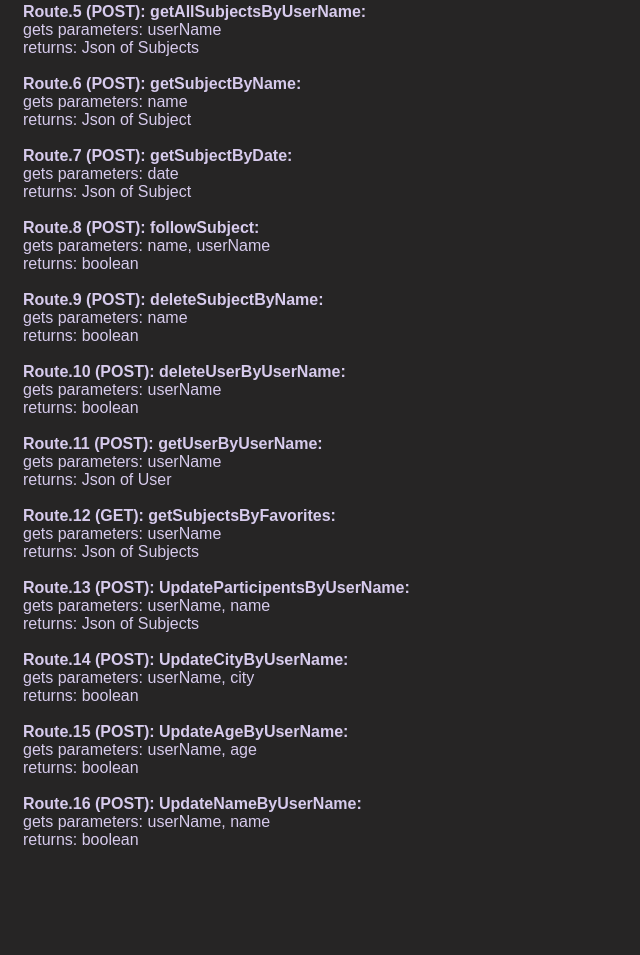
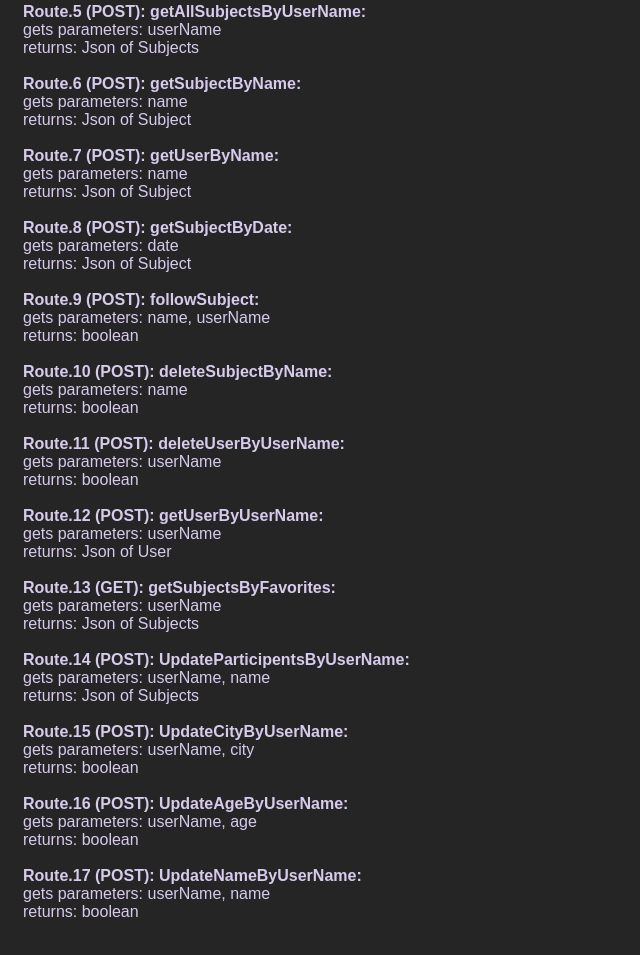
Before and after one commit to ReutLeib/JeMusic, a website: page service/public/html/index.html in a window 1280 px wide. Shown: the part 1559-2514 px from the top of the page, without its empty margins (0-640 px from the left). Before the commit the page ends 2457 px from the top, so only its background shows below. Drawn offline with Linux system fonts and the light colour scheme.

Commit message:
change routes to get

```diff
--- a/service/controllers/smartSearch.ctl.js
+++ b/service/controllers/smartSearch.ctl.js
@@ -167,7 +167,7 @@ exports.getSubjectsByFavorites = (req,res) => {
   var arrayOfSubjects = [];
   var promiseArray = [];
 
-  GetFavoritesByUserName_FavoriteSchema(req.body.userName).then((favorites,error) => {
+  GetFavoritesByUserName_FavoriteSchema(req.params.userName).then((favorites,error) => {
     //check if return "{}"
     if(favorites != ""){
         for (let j=0; j<favorites.length; j++) {
--- a/service/controllers/subject.ctl.js
+++ b/service/controllers/subject.ctl.js
@@ -146,7 +146,7 @@ var getSubjectByNameReturnSubject_SubjectSchema = (_name) => {
 exports.getAllSubjectsByUserName = (req,res)=>{
     console.log("Enter route(POST): /getAllSubjectsByUserName");
 
-    getAllSubjectsByUserName_UserSchema(req.body.userName).then((result,error) => {
+    getAllSubjectsByUserName_UserSchema(req.params.userName).then((result,error) => {
         if(result){
             // if result TRUE:
             console.log(`RESULT: ${result}`);
--- a/service/controllers/user.ctl.js
+++ b/service/controllers/user.ctl.js
@@ -94,7 +94,7 @@ var IsUniqueUserName_UserSchema = (value) => {
 
   console.log("Enter route(POST): /getAllVideosByUserName");
 
-   getAllVideosByUserName_UserSchema(req.body.userName).then((result,error) => {
+   getAllVideosByUserName_UserSchema(req.params.userName).then((result,error) => {
       if(result){
         // if result TRUE:
         console.log(`RESULT: ${result}`);
--- a/service/public/html/index.html
+++ b/service/public/html/index.html
@@ -138,43 +138,47 @@
           gets parameters: name <br>
           returns: Json of Subject <br><br>
 
-      <b>Route.7 (POST): getSubjectByDate: </b><br>
+      <b>Route.7 (POST): getUserByName: </b><br>
+          gets parameters: name <br>
+          returns: Json of Subject <br><br>
+
+      <b>Route.8 (POST): getSubjectByDate: </b><br>
           gets parameters: date <br>
           returns: Json of Subject<br><br>
 
-      <b>Route.8 (POST): followSubject: </b><br>
+      <b>Route.9 (POST): followSubject: </b><br>
           gets parameters:  name, userName  <br>
           returns: boolean<br><br>
 
-      <b>Route.9 (POST): deleteSubjectByName: </b><br>
+      <b>Route.10 (POST): deleteSubjectByName: </b><br>
           gets parameters: name<br>
           returns: boolean<br><br>
 
-      <b>Route.10 (POST): deleteUserByUserName: </b><br>
+      <b>Route.11 (POST): deleteUserByUserName: </b><br>
           gets parameters: userName<br>
           returns: boolean<br><br>
 
-      <b>Route.11 (POST): getUserByUserName: </b><br>
+      <b>Route.12 (POST): getUserByUserName: </b><br>
           gets parameters: userName<br>
           returns: Json of User<br><br>
 
-      <b>Route.12 (GET): getSubjectsByFavorites: </b><br>
+      <b>Route.13 (GET): getSubjectsByFavorites: </b><br>
           gets parameters: userName<br>
           returns: Json of Subjects <br><br>
 
-      <b>Route.13 (POST): UpdateParticipentsByUserName: </b><br>
+      <b>Route.14 (POST): UpdateParticipentsByUserName: </b><br>
           gets parameters: userName, name<br>
           returns: Json of Subjects<br><br>
 
-      <b>Route.14 (POST): UpdateCityByUserName: </b><br>
+      <b>Route.15 (POST): UpdateCityByUserName: </b><br>
           gets parameters: userName, city<br>
           returns: boolean<br><br>
 
-      <b>Route.15 (POST): UpdateAgeByUserName: </b><br>
+      <b>Route.16 (POST): UpdateAgeByUserName: </b><br>
           gets parameters: userName, age<br>
           returns: boolean<br><br>
 
-      <b>Route.16 (POST): UpdateNameByUserName: </b><br>
+      <b>Route.17 (POST): UpdateNameByUserName: </b><br>
           gets parameters:  userName, name<br>
           returns: boolean<br><br>
     </p>
```
Also changed, not shown: service/server.js (+4 -4 lines).
